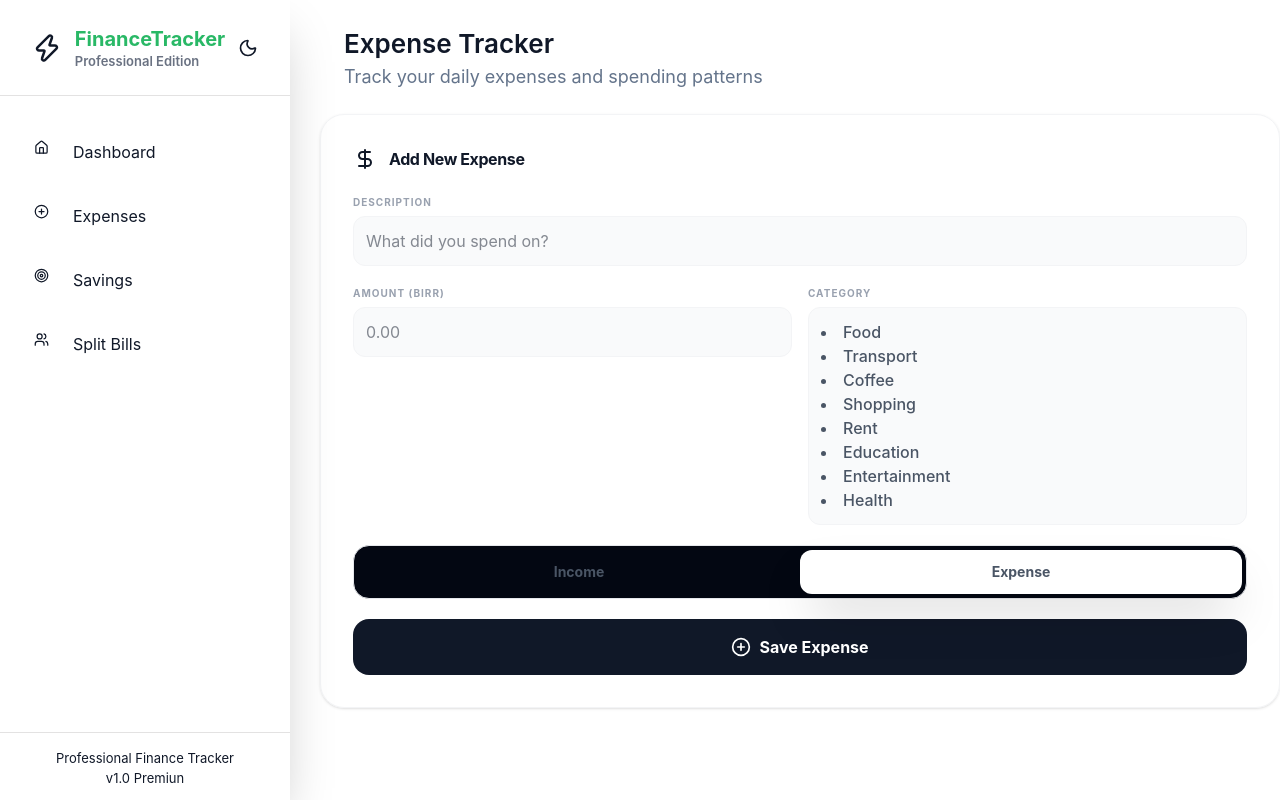
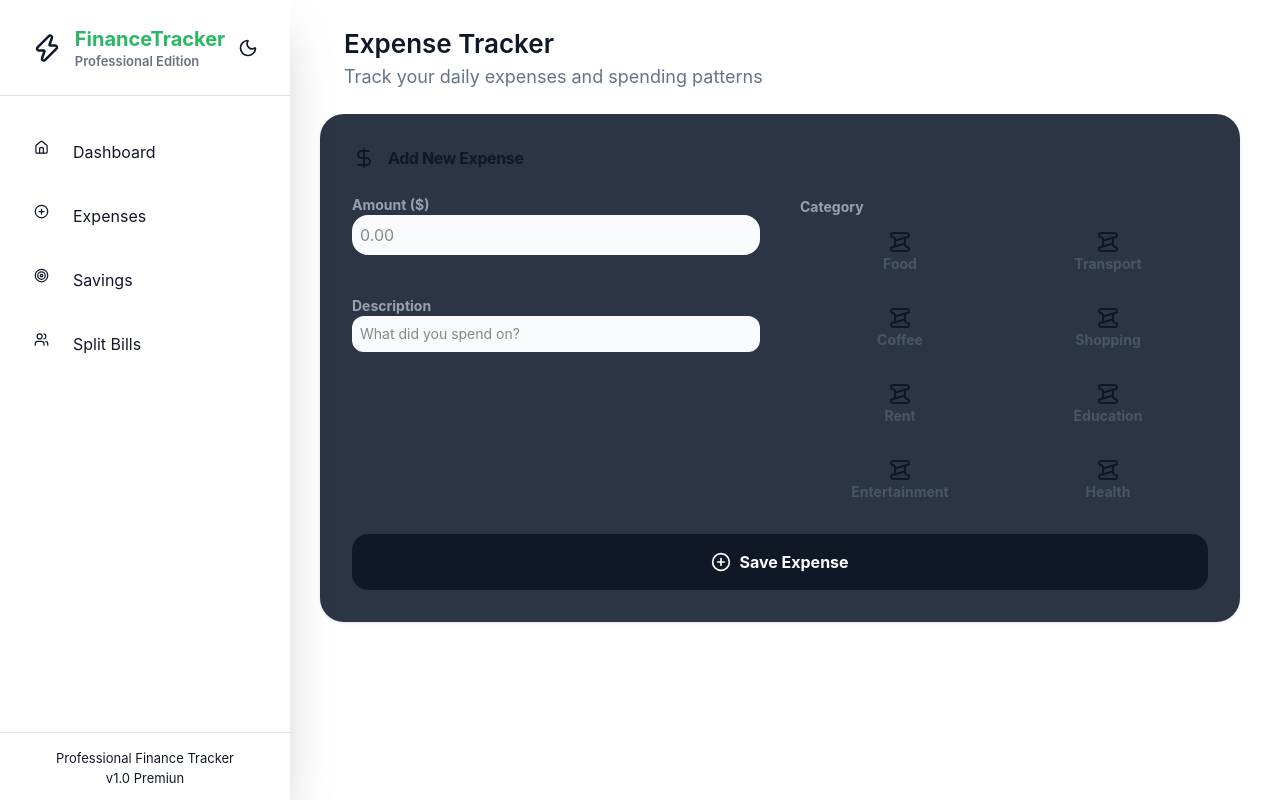
Before and after one commit to mekihallil/finance-tracker, a React (Vite) app in the folder frontend/: page /expense in a window 1280 px wide. Built offline with nearby package versions, Linux system fonts and the light colour scheme; no server answers.

Commit message:
style: improve add expense card ui

```diff
--- a/frontend/src/components/AddExpense.tsx
+++ b/frontend/src/components/AddExpense.tsx
@@ -1,5 +1,5 @@
 import { zodResolver } from "@hookform/resolvers/zod";
-import { DollarSign, Loader2, PlusCircle } from "lucide-react";
+import { DollarSign, Loader2, PlusCircle, SpoolIcon } from "lucide-react";
 import { type FC, type ReactElement } from "react";
 import { useForm } from "react-hook-form";
 import { toast } from "sonner";
@@ -9,6 +9,22 @@ import {
   expenseSchema,
   type ExpenseFormData,
 } from "../types/expenseSchema.type";
+
+type category = {
+  id: number;
+  icons: ReactElement;
+  categoryName: string;
+};
+const categoryData: category[] = [
+  { id: 1, icons: <SpoolIcon />, categoryName: "Food" },
+  { id: 2, icons: <SpoolIcon />, categoryName: "Transport" },
+  { id: 3, icons: <SpoolIcon />, categoryName: "Coffee" },
+  { id: 4, icons: <SpoolIcon />, categoryName: "Shopping" },
+  { id: 5, icons: <SpoolIcon />, categoryName: "Rent" },
+  { id: 6, icons: <SpoolIcon />, categoryName: "Education" },
+  { id: 7, icons: <SpoolIcon />, categoryName: "Entertainment" },
+  { id: 8, icons: <SpoolIcon />, categoryName: "Health" },
+];
 
 export const AddExpense: FC = (): ReactElement => {
   const { createExpenseMutation } = useExpense();
@@ -42,24 +58,49 @@ export const AddExpense: FC = (): ReactElement => {
 
   return (
     <section className=" max-lg:w-77 max-lg:mx-auto">
-      <section
-        className="p-8 border rounded-3xl shadow-sm border-gray-100 dark:border-black
-       "
-      >
+      <section className="mr-10 p-8 rounded-3xl shadow-sm border-gray-100 bg-[#2C3546] dark:border-black">
         <header className="mb-6">
           <h1 className="flex gap-3 font-bold  tracking-tight">
             <i>
               <DollarSign />
             </i>
-            <h1 >Add New Expense</h1>
+            <h1>Add New Expense</h1>
           </h1>
         </header>
         <form onSubmit={handleSubmit(onSubmit)} className="space-y-5">
+          <section className="flex space-x-10">
+            <div className="felx w-1/2 space-y-10">
+              {/* Amount Input */}
+              <div className="flex flex-col">
+                <label
+                  htmlFor="amount"
+                  className="text-[14px] font-bold text-gray-400"
+                >
+                  Amount ($)
+                </label>
+                <input
+                  id="amount"
+                  {...register("amount", { valueAsNumber: true })}
+                  type="number"
+                  placeholder="0.00"
+                  className={` p-2 rounded-2xl bg-gray-50 dark:bg-[#283243]  transition-all focus:ring-2 ${
+                    errors.amount
+                      ? "border-red-300 focus:ring-red-50"
+                      : "border-gray-100 focus:ring-blue-50"
+                  }`}
+                />
+                {errors.amount && (
+                  <span className="text-xs text-red-500 font-medium">
+                    {errors.amount.message}
+                    {toast.error(`${errors.amount.message}`)}
+                  </span>
+                )}
+              </div>
               {/* Title Input */}
-          <div className="flex flex-col gap-1.5">
+              <div className="flex flex-col">
                 <label
                   htmlFor="title"
-              className="text-[10px] font-bold uppercase text-gray-400  tracking-widest"
+                  className="text-[14px] font-bold text-gray-400"
                 >
                   Description
                 </label>
@@ -67,7 +108,7 @@ export const AddExpense: FC = (): ReactElement => {
                   {...register("title")}
                   id="title"
                   placeholder="What did you spend on?"
-              className={`p-3 rounded-xl border bg-gray-50 dark:bg-gray-950 outline-none transition-all focus:ring-2 ${
+                  className={`text-sm p-2 rounded-xl  bg-gray-50 dark:bg-[#283243] outline-none transition-all focus:ring-2 ${
                     errors.title
                       ? "border-red-300 focus:ring-red-50"
                       : "border-gray-100 focus:ring-blue-50"
@@ -80,58 +121,42 @@ export const AddExpense: FC = (): ReactElement => {
                   </span>
                 )}
               </div>
-
-          <div className="grid grid-cols-2 gap-4">
-            {/* Amount Input */}
-            <div className="flex flex-col gap-1.5">
-              <label
-                htmlFor="amount"
-                className="text-[10px] font-bold uppercase text-gray-400 dark:text-white tracking-widest"
-              >
-                Amount (Birr)
-              </label>
-              <input
-                {...register("amount")}
-                id="amount"
-                {...register("amount", { valueAsNumber: true })}
-                type="number"
-                placeholder="0.00"
-                className={`p-3 rounded-xl border bg-gray-50 dark:bg-gray-950 outline-none transition-all focus:ring-2 ${
-                  errors.amount
-                    ? "border-red-300 focus:ring-red-50"
-                    : "border-gray-100 focus:ring-blue-50"
-                }`}
-              />
-              {errors.amount && (
-                <span className="text-xs text-red-500 font-medium">
-                  {errors.amount.message}
-                  {toast.error(`${errors.amount.message}`)}
-                </span>
-              )}
             </div>
-
             {/* Category Select */}
-            <div className="flex flex-col gap-1.5">
+            <div className="flex w-1/2">
+              <section className="w-full">
                 <label
                   htmlFor="category"
-                className="text-[10px] font-bold uppercase text-gray-400 tracking-widest"
+                  className="text-[14px] font-bold text-gray-400"
                 >
                   Category
                 </label>
-              <section
+
+                <div className="grid grid-cols-2 gap-2">
+                  {categoryData.map((c) => {
+                    return (
+                      <label
+                        key={c.id}
+                        className=" p-3 rounded-xl  cursor-pointer has-checked:bg-white dark:bg-[#283243] dark:has-checked:bg-transparent  transition-all"
+                      >
+                        <input
                           {...register("category")}
-                id="category"
-                className="p-3 rounded-xl border border-gray-100 bg-gray-50  dark:bg-gray-950 outline-none focus:ring-2 focus:ring-blue-50 font-medium text-gray-600"
-              >
-                <li value="Food">Food</li>
-                <li value="Transport">Transport</li>
-                <li value="Coffee">Coffee</li>
-                <li value="Shopping">Shopping</li>
-                <li value="Rent">Rent</li>
-                <li value="Education">Education</li>
-                <li value="Entertainment">Entertainment</li>
-                <li value="Health">Health</li>
+                          type="radio"
+                          value={c.categoryName}
+                          className="sr-only"
+                        />
+                        <div className="flex flex-col justify-center text-center">
+                          <i className="mx-auto">{c.icons}</i>
+                          <span className="text-sm font-bold text-gray-600 dark:text-white">
+                            {c.categoryName}
+                          </span>
+                        </div>
+                      </label>
+                    );
+                  })}
+                </div>
               </section>
+
               {errors.category && (
                 <span className="text-xs text-red-500 font-medium">
                   {errors.category.message}
@@ -139,33 +164,7 @@ export const AddExpense: FC = (): ReactElement => {
                 </span>
               )}
             </div>
-          </div>
-
-          {/* Type Selector (Custom Toggle Style) */}
-          <div className="flex p-1 bg-gray-950 rounded-2xl border border-gray-200">
-            <label className="flex-1 flex items-center justify-center gap-2 p-3 rounded-xl  cursor-pointer has-checked:bg-white dark:has-checked:bg-transparent dark:has-checked:border-2 has-checked:shadow-sm transition-all">
-              <input
-                {...register("type")}
-                type="radio"
-                value="income"
-                className="sr-only"
-              />
-              <span className="text-sm font-bold text-gray-600 dark:text-white">
-                Income
-              </span>
-            </label>
-            <label className="flex-1 flex items-center justify-center gap-2 p-3 rounded-xl cursor-pointer has-checked:bg-white dark:has-checked:bg-transparent dark:has-checked:border-2 has-checked:shadow-2xl transition-all">
-              <input
-                {...register("type")}
-                type="radio"
-                value="expense"
-                className="sr-only"
-              />
-              <span className="text-sm font-bold text-gray-600 dark:text-white">
-                Expense
-              </span>
-            </label>
-          </div>
+          </section>
 
           {/* Submit Button */}
           <button
```
Lines whose indentation alone changed are shown as unchanged.
